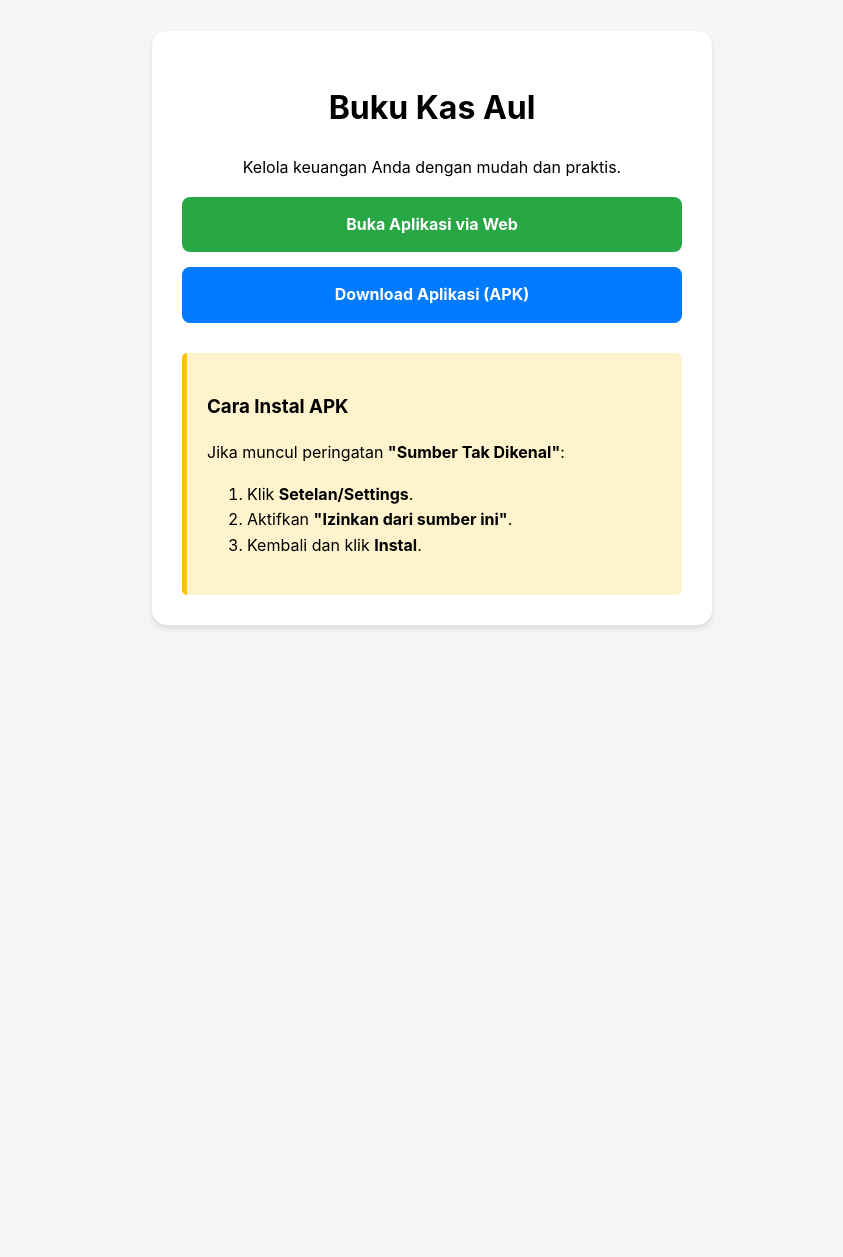
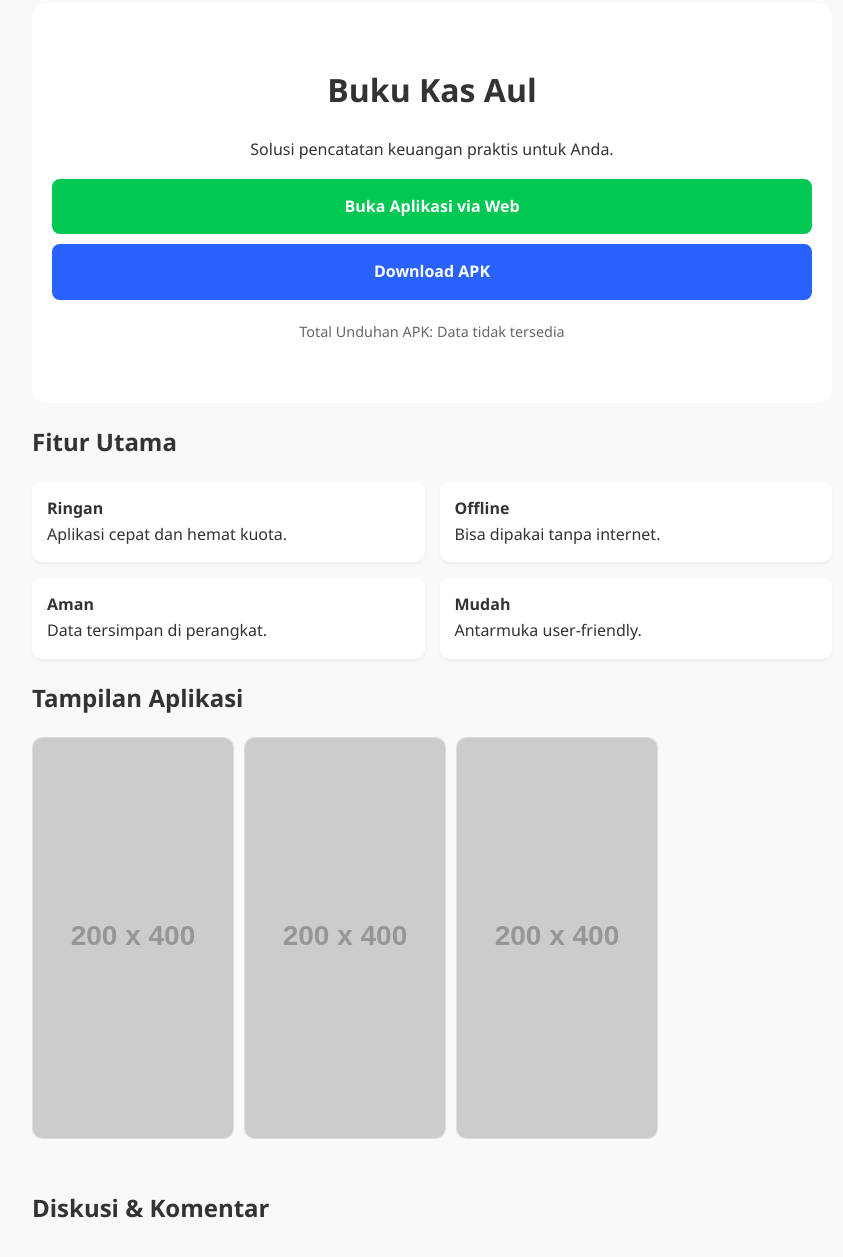
Before and after one commit to aulalghifary-arch/aul-project-app, a plain HTML site: page index.html in a window 1280 px wide. Shown: the part 17-1274 px from the top of the page, without its empty margins (208-1051 px from the left). Before the commit the page ends 800 px from the top, so only its background shows below. Drawn offline with Linux system fonts and the light colour scheme; no server answers; placeholder pictures from the web are drawn by us.

Commit message:
Update index.html

```diff
--- a/index.html
+++ b/index.html
@@ -3,33 +3,88 @@
 <head>
     <meta charset="UTF-8">
     <meta name="viewport" content="width=device-width, initial-scale=1.0">
-    <title>Buku Kas Aul</title>
+    <title>Buku Kas Aul - Manajemen Keuangan</title>
     <style>
-        body { font-family: -apple-system, BlinkMacSystemFont, "Segoe UI", Roboto, sans-serif; text-align: center; padding: 40px 20px; line-height: 1.6; background-color: #f4f7f6; }
-        .container { max-width: 500px; margin: auto; background: white; padding: 30px; border-radius: 15px; box-shadow: 0 4px 6px rgba(0,0,0,0.1); }
-        .btn { display: block; width: 100%; padding: 15px; margin: 15px 0; border-radius: 8px; text-decoration: none; font-weight: bold; font-size: 16px; box-sizing: border-box; }
-        .btn-web { background-color: #28a745; color: white; }
-        .btn-apk { background-color: #007bff; color: white; }
-        .guide { text-align: left; margin-top: 30px; padding: 20px; background: #fff3cd; border-left: 5px solid #ffc107; border-radius: 5px; }
+        body { font-family: 'Segoe UI', sans-serif; line-height: 1.6; color: #333; margin: 0; padding: 0; background-color: #f8f9fa; }
+        .container { max-width: 800px; margin: auto; padding: 20px; }
+
+        /* Header & Hero */
+        .hero { text-align: center; padding: 40px 0; background: white; border-radius: 15px; margin-bottom: 20px; }
+        .btn-group { display: flex; flex-direction: column; gap: 10px; padding: 0 20px; }
+        .btn { padding: 15px; border-radius: 8px; text-decoration: none; font-weight: bold; }
+        .btn-web { background-color: #00c853; color: white; }
+        .btn-apk { background-color: #2962ff; color: white; }
+
+        /* Highlights Grid */
+        .features { display: grid; grid-template-columns: 1fr 1fr; gap: 15px; margin: 20px 0; }
+        .feature-item { background: white; padding: 15px; border-radius: 10px; box-shadow: 0 2px 4px rgba(0,0,0,0.05); }
+
+        /* Gallery */
+        .gallery { display: flex; gap: 10px; overflow-x: auto; padding-bottom: 10px; }
+        .gallery img { width: 200px; border-radius: 10px; border: 1px solid #ddd; }
+
+        /* Download Stat */
+        .stats { text-align: center; font-size: 0.9em; color: #666; margin: 20px 0; }
     </style>
 </head>
 <body>
-    <div class="container">
+
+<div class="container">
+    <!-- Hero Section -->
+    <div class="hero">
         <h1>Buku Kas Aul</h1>
-        <p>Kelola keuangan Anda dengan mudah dan praktis.</p>
-
-        <a href="https://proyek-kas.vercel.app" class="btn btn-web">Buka Aplikasi via Web</a>
-        <a href="https://github.com/aulalghifary-arch/AndroidWebView-Scaffold/releases/latest/download/BukuKas.apk" class="btn btn-apk">Download Aplikasi (APK)</a>
-
-        <div class="guide">
-            <h3>Cara Instal APK</h3>
-            <p>Jika muncul peringatan <b>"Sumber Tak Dikenal"</b>:</p>
-            <ol>
-                <li>Klik <b>Setelan/Settings</b>.</li>
-                <li>Aktifkan <b>"Izinkan dari sumber ini"</b>.</li>
-                <li>Kembali dan klik <b>Instal</b>.</li>
-            </ol>
+        <p>Solusi pencatatan keuangan praktis untuk Anda.</p>
+        <div class="btn-group">
+            <a href="https://proyek-kas.vercel.app" class="btn btn-web">Buka Aplikasi via Web</a>
+            <a href="https://github.com/aulalghifary-arch/AndroidWebView-Scaffold/releases/latest/download/BukuKas.apk" class="btn btn-apk">Download APK</a>
+        </div>
+        <div class="stats">
+            <p>Total Unduhan APK: <span id="dl-count">Memuat...</span></p>
         </div>
     </div>
+
+    <!-- Highlights -->
+    <section>
+        <h2>Fitur Utama</h2>
+        <div class="features">
+            <div class="feature-item"><strong>Ringan</strong><br>Aplikasi cepat dan hemat kuota.</div>
+            <div class="feature-item"><strong>Offline</strong><br>Bisa dipakai tanpa internet.</div>
+            <div class="feature-item"><strong>Aman</strong><br>Data tersimpan di perangkat.</div>
+            <div class="feature-item"><strong>Mudah</strong><br>Antarmuka user-friendly.</div>
+        </div>
+    </section>
+
+    <!-- Gallery -->
+    <section>
+        <h2>Tampilan Aplikasi</h2>
+        <div class="gallery">
+            <!-- Ganti src dengan link gambar Anda -->
+            <img src="https://via.placeholder.com/200x400" alt="Preview 1">
+            <img src="https://via.placeholder.com/200x400" alt="Preview 2">
+            <img src="https://via.placeholder.com/200x400" alt="Preview 3">
+        </div>
+    </section>
+
+    <!-- Comments Section -->
+    <section id="comments" style="margin-top: 40px;">
+        <h2>Diskusi & Komentar</h2>
+        <!-- Giscus akan dimuat di sini -->
+    </section>
+</div>
+
+<!-- Script untuk Unduhan -->
+<script>
+    fetch('https://api.github.com/repos/aulalghifary-arch/AndroidWebView-Scaffold/releases/latest')
+        .then(response => response.json())
+        .then(data => {
+            const count = data.assets[0].download_count;
+            document.getElementById('dl-count').innerText = count + ' kali';
+        })
+        .catch(() => document.getElementById('dl-count').innerText = 'Data tidak tersedia');
+</script>
+
+<!-- Tempatkan Script Giscus Anda di sini -->
+<!-- Dapatkan kode dari giscus.app setelah setup -->
+
 </body>
 </html>
```
